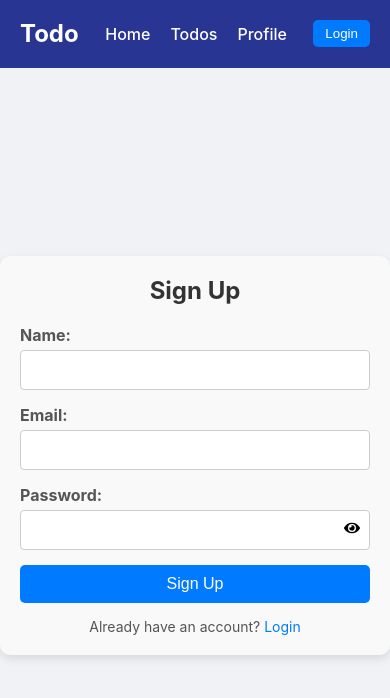
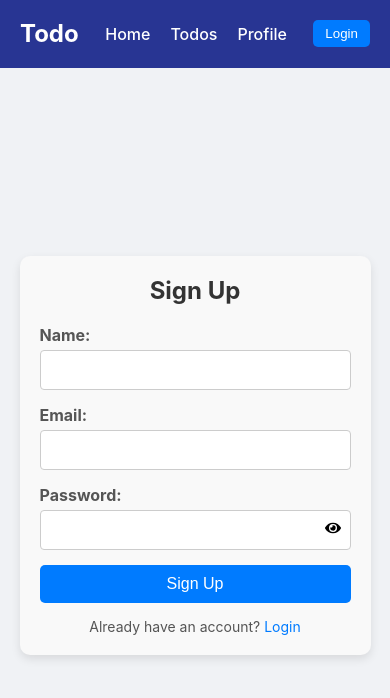
Before and after one commit to varunchithiraala/Todo-Web-Application, a React (Create React App) app in the folder frontend/: page /signup in a window 390 px wide. Shown: the top 698 px of the page. Built offline with nearby package versions, Linux system fonts and the light colour scheme.

Commit message:
Todo Web Application Solution

```diff
--- a/frontend/src/components/Auth/Signup/index.css
+++ b/frontend/src/components/Auth/Signup/index.css
@@ -107,3 +107,9 @@
     color: #0056b3;
     text-decoration: underline;
 }
+
+@media (max-width: 576px) {
+    .signup-container {
+        width: 90%;
+    }
+}
```
